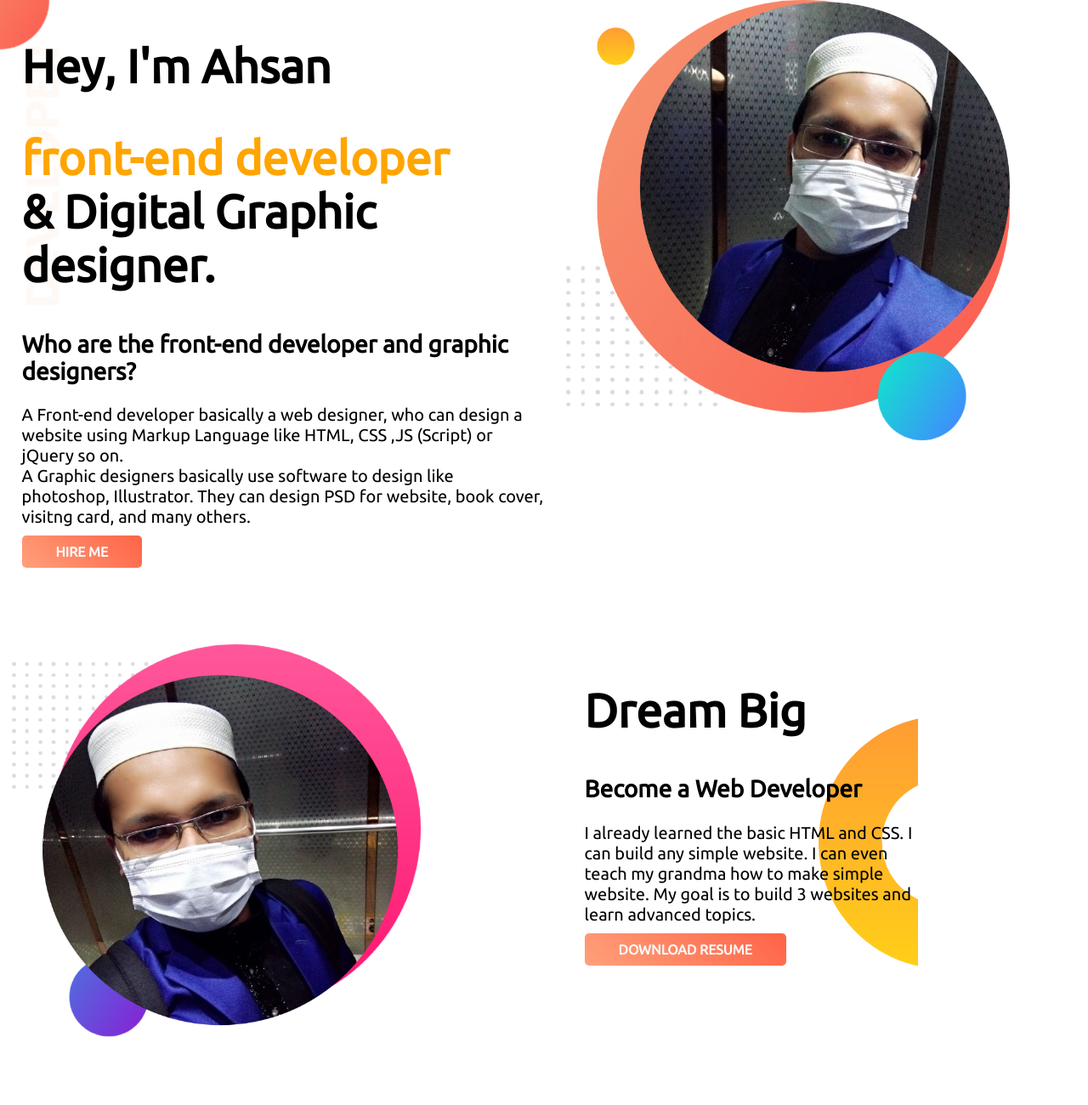
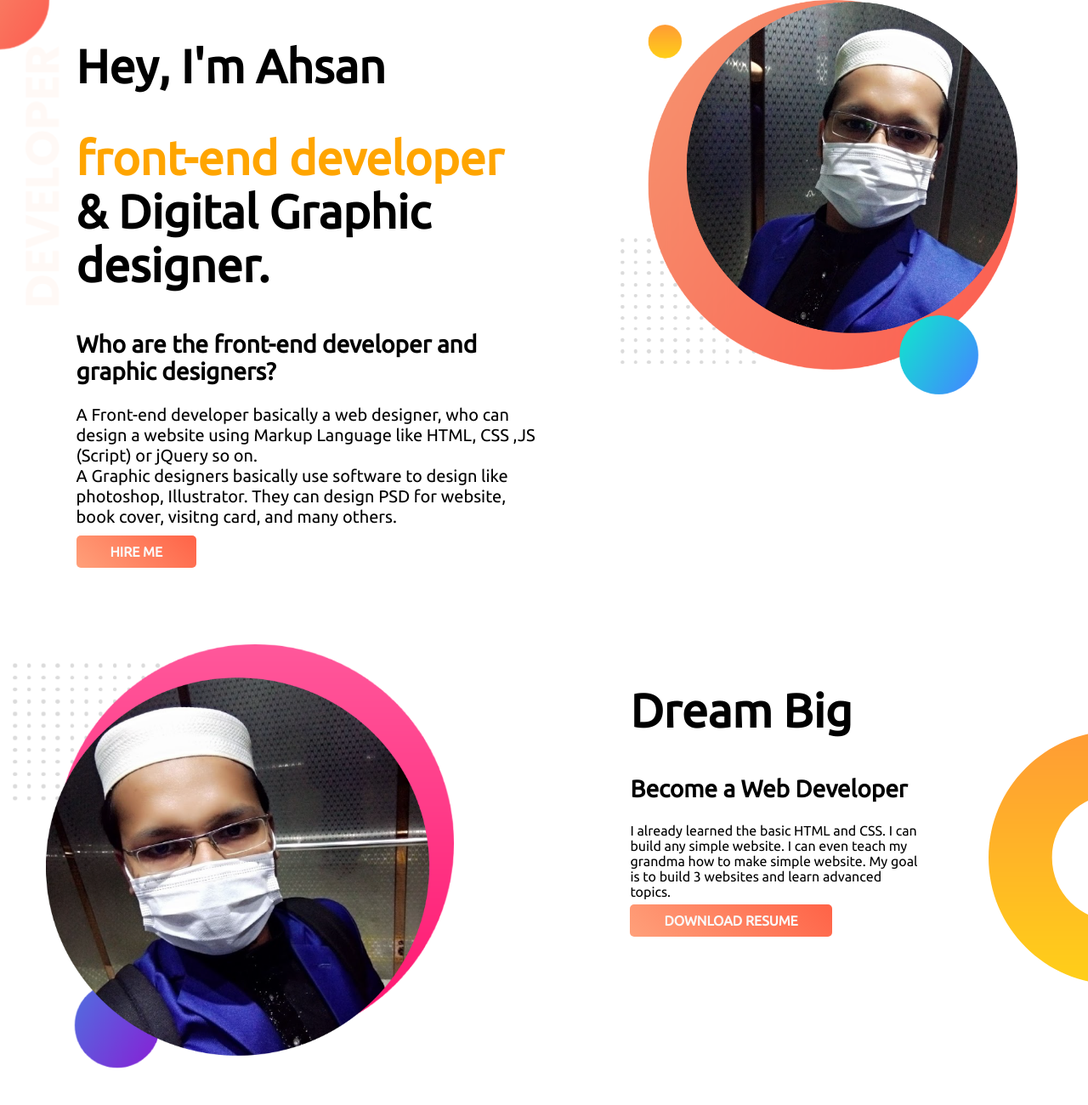
Before and after one commit to devmuhammadnurulahsan/developer-protfolio, a plain HTML site: page index.html in a window 1280 px wide. Shown: the top 1300 px of the page at 85% size. Drawn offline with Linux system fonts and the light colour scheme.

Commit message:
new code

```diff
--- a/index.html
+++ b/index.html
@@ -37,7 +37,8 @@
         <div id="half-width">
             <img src="images/my-bg212.png" alt="">
         </div>
-            <div class="dream-big">
+            <div id="dream-big">
+                <div></div>
                 <h1>Dream Big</h1>
                 <h2>Become a Web Developer</h2>
                 <p>I already learned the basic HTML and CSS. I can build any simple website. I can even teach my grandma how to make simple website. My goal is to build 3 websites and learn advanced topics.</p>
--- a/style.css
+++ b/style.css
@@ -23,7 +23,7 @@ section h2{
 }
 .half-width{
     width: 50%;
-    padding-left: 2%;
+    padding-left: 7%;
 
 }
 .half-width img{
@@ -44,12 +44,13 @@ section h2{
 .dream-big h1{
     font-size: 55px;
 }
-.dream-big{
+#dream-big{
     margin-right: 200px;
+}
+.dream-area{
     background-image: url(images/dream-bg.png);
     background-repeat: no-repeat;
     background-position: right;
-
 }
 .font-size{
     font-size: 45px;
```
